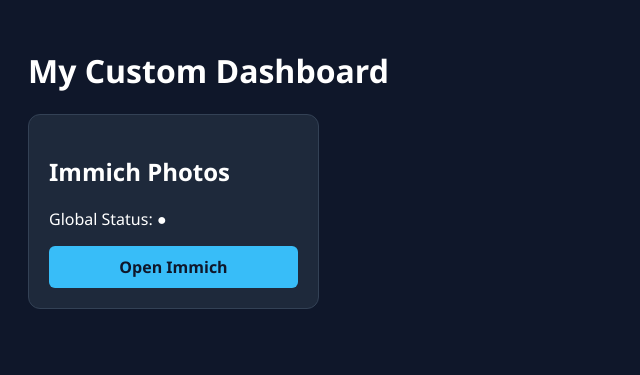
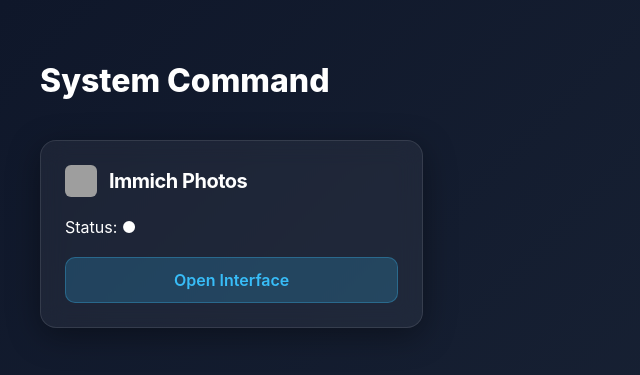
Before and after one commit to TAG-1534/CorePulse, a Flask app: template templates/index.html in a window 1280 px wide. Shown: the top 375 px of the page, without its empty margins (0-640 px from the left). Run offline with Flask 3, Linux system fonts and the light colour scheme; the template is opened without the code that fills it, so the values that code supplies are empty; grey boxes are pictures that could not be loaded.

Commit message:
Update index.html

```diff
--- a/templates/index.html
+++ b/templates/index.html
@@ -2,43 +2,121 @@
 <html lang="en">
 <head>
     <meta charset="UTF-8">
-    <title>Home Lab Dashboard</title>
+    <title>Glass Dashboard</title>
     <style>
-        body { font-family: 'Segoe UI', sans-serif; background: #0f172a; color: white; padding: 20px; }
-        .grid { display: grid; grid-template-columns: repeat(auto-fill, minmax(280px, 1fr)); gap: 20px; }
-        .card { background: #1e293b; padding: 20px; border-radius: 12px; border: 1px solid #334155; position: relative; }
-        .status-running { color: #4ade80; }
+        body {
+            margin: 0;
+            padding: 40px;
+            font-family: 'Inter', sans-serif;
+            background: linear-gradient(135deg, #0f172a 0%, #1e293b 100%);
+            background-attachment: fixed;
+            color: white;
+        }
+
+        .grid {
+            display: grid;
+            grid-template-columns: repeat(auto-fill, minmax(300px, 1fr));
+            gap: 25px;
+        }
+
+        /* The Glass Effect */
+        .card {
+            background: rgba(255, 255, 255, 0.05);
+            backdrop-filter: blur(12px);
+            -webkit-backdrop-filter: blur(12px);
+            border: 1px solid rgba(255, 255, 255, 0.1);
+            border-radius: 16px;
+            padding: 24px;
+            box-shadow: 0 8px 32px 0 rgba(0, 0, 0, 0.37);
+            transition: transform 0.2s ease;
+        }
+
+        .card:hover {
+            transform: scale(1.02);
+            background: rgba(255, 255, 255, 0.08);
+        }
+
+        .title-area {
+            display: flex;
+            align-items: center;
+            gap: 12px;
+            margin-bottom: 20px;
+        }
+
+        .title-area img {
+            width: 32px;
+            height: 32px;
+            border-radius: 6px;
+        }
+
+        .title-area h2 {
+            margin: 0;
+            font-size: 1.25rem;
+            letter-spacing: -0.5px;
+        }
+
+        .status-running { color: #4ade80; text-shadow: 0 0 10px rgba(74, 222, 128, 0.3); }
         .status-exited { color: #f87171; }
-        .sub-service { font-size: 0.85em; background: #334155; margin: 4px 0; padding: 4px 8px; border-radius: 4px; display: flex; justify-content: space-between; }
-        .btn { display: block; text-align: center; margin-top: 15px; padding: 10px; background: #38bdf8; color: #0f172a; text-decoration: none; border-radius: 6px; font-weight: bold; }
+
+        .sub-service {
+            background: rgba(255, 255, 255, 0.03);
+            margin: 6px 0;
+            padding: 8px 12px;
+            border-radius: 8px;
+            display: flex;
+            justify-content: space-between;
+            font-size: 0.9rem;
+        }
+
+        .btn {
+            display: block;
+            text-align: center;
+            margin-top: 20px;
+            padding: 12px;
+            background: rgba(56, 189, 248, 0.2);
+            color: #38bdf8;
+            text-decoration: none;
+            border-radius: 10px;
+            border: 1px solid rgba(56, 189, 248, 0.3);
+            font-weight: 600;
+            transition: 0.3s;
+        }
+
+        .btn:hover {
+            background: #38bdf8;
+            color: #0f172a;
+        }
     </style>
 </head>
 <body>
-    <h1>My Custom Dashboard</h1>
+    <h1 style="margin-bottom: 40px; font-weight: 800;">System Command</h1>
+
     <div class="grid">
-
         <div class="card">
+            <div class="title-area">
+                <img src="https://cdn.jsdelivr.net/gh/walkx86/dashboard-icons/png/immich.png" alt="icon">
                 <h2>Immich Photos</h2>
-            <p>Global Status: <span class="status-{{ groups['Immich']['status'] }}">● {{ groups['Immich']['status'].upper() }}</span></p>
-            <div class="sub-services">
+            </div>
+            <p>Status: <span class="status-{{ groups['Immich']['status'] }}">● {{ groups['Immich']['status'].upper() }}</span></p>
             {% for s in groups['Immich']['services'] %}
             <div class="sub-service">
                 <span>{{ s.name }}</span>
                 <span class="status-{{ s.status }}">●</span>
             </div>
             {% endfor %}
-            </div>
-            <a href="{{ groups['Immich']['url'] }}" class="btn">Open Immich</a>
+            <a href="http://YOUR_IP:2283" class="btn">Open Interface</a>
         </div>
 
-        {% for c in groups['Other Apps']['services'] %}
+        {% for app in groups['Apps'] %}
         <div class="card">
-            <h2>{{ c.name }}</h2>
-            <p>Status: <span class="status-{{ c.status }}">● {{ c.status.upper() }}</span></p>
-            <a href="#" class="btn">Open App</a>
+            <div class="title-area">
+                <img src="https://cdn.jsdelivr.net/gh/walkx86/dashboard-icons/png/{{ app.icon }}.png" alt="icon">
+                <h2>{{ app.name }}</h2>
+            </div>
+            <p>Status: <span class="status-{{ app.status }}">● {{ app.status.upper() }}</span></p>
+            <a href="#" class="btn">Launch App</a>
         </div>
         {% endfor %}
-
     </div>
 </body>
 </html>
```
Lines whose indentation alone changed are shown as unchanged.
